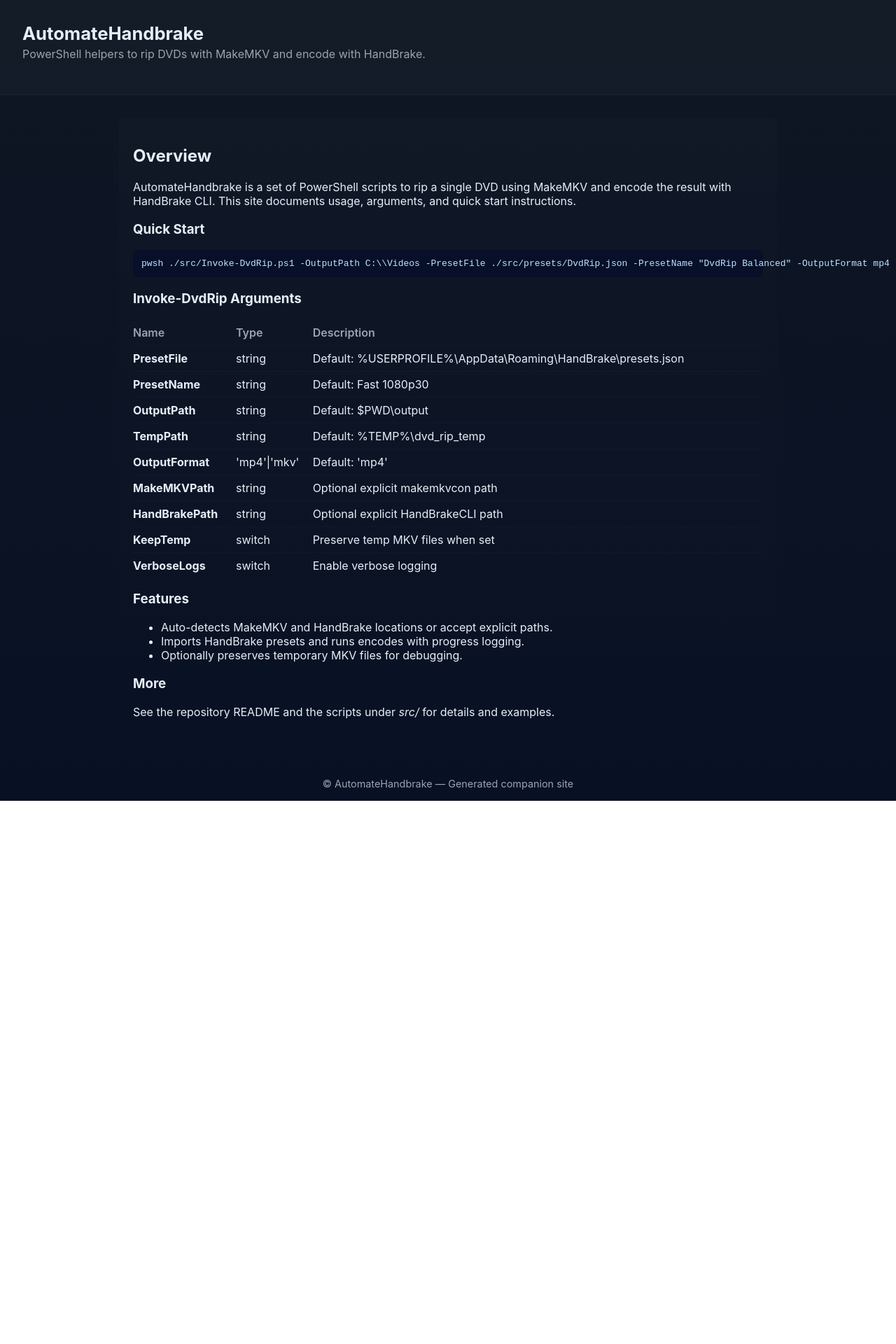
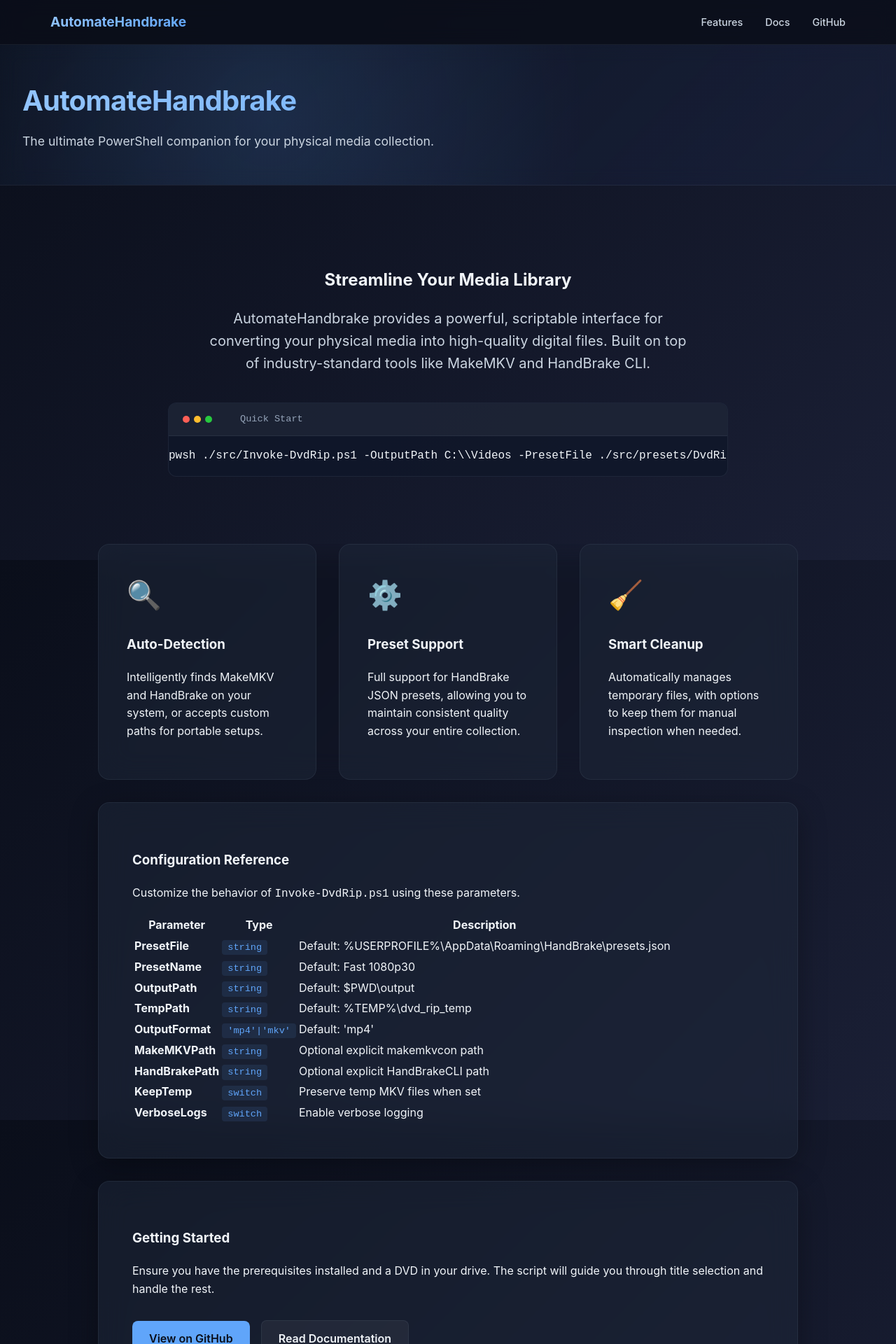
Before and after one commit to rjester/HandbrakeAutomate, a React (Vite) app in the folder website/: page / in a window 1280 px wide. Shown: the top 1920 px of the page at 70% size. Before the commit the page ends 1144 px from the top, so only its background shows below. Built offline with nearby package versions, Linux system fonts and the light colour scheme.

Commit message:
style(website): update to a more modern design with hero section, features grid, and sticky nav

```diff
--- a/website/src/App.tsx
+++ b/website/src/App.tsx
@@ -4,14 +4,33 @@
 export default function App(): JSX.Element {
   return (
     <div className="app">
+      <nav className="main-nav">
+        <div className="nav-container">
+          <div className="nav-logo">AutomateHandbrake</div>
+          <div className="nav-links">
+            <a href="#features">Features</a>
+            <a href="#docs">Docs</a>
+            <a href="https://github.com/yourusername/AutomateHandbrake">GitHub</a>
+          </div>
+        </div>
+      </nav>
       <header className="site-header">
         <h1>AutomateHandbrake</h1>
-        <p className="tagline">PowerShell helpers to rip DVDs with MakeMKV and encode with HandBrake.</p>
+        <p className="tagline">The ultimate PowerShell companion for your physical media collection.</p>
       </header>
       <main>
         <Home />
       </main>
-      <footer className="site-footer">© AutomateHandbrake — Generated companion site</footer>
+      <footer className="site-footer">
+        <div className="footer-content">
+          <p>© 2026 AutomateHandbrake. Built with React & Vite.</p>
+          <div className="footer-links">
+            <a href="#">Privacy</a>
+            <a href="#">Terms</a>
+            <a href="#">Contact</a>
+          </div>
+        </div>
+      </footer>
     </div>
   )
 }
--- a/website/src/pages/Home.tsx
+++ b/website/src/pages/Home.tsx
@@ -14,42 +14,74 @@
 
 export default function Home(): JSX.Element {
   return (
-    <section className="container">
-      <h2>Overview</h2>
-      <p>
-        AutomateHandbrake is a set of PowerShell scripts to rip a single DVD using MakeMKV
-        and encode the result with HandBrake CLI. This site documents usage, arguments,
-        and quick start instructions.
+    <div className="home-content">
+      <section className="container hero-section">
+        <h2>Streamline Your Media Library</h2>
+        <p className="lead">
+          AutomateHandbrake provides a powerful, scriptable interface for converting your physical media
+          into high-quality digital files. Built on top of industry-standard tools like MakeMKV
+          and HandBrake CLI.
         </p>
 
-      <h3>Quick Start</h3>
+        <div className="quick-start-box">
+          <div className="box-header">
+            <span className="terminal-dots"></span>
+            <span className="box-title">Quick Start</span>
+          </div>
           <pre className="cmd">pwsh ./src/Invoke-DvdRip.ps1 -OutputPath C:\\Videos -PresetFile ./src/presets/DvdRip.json -PresetName "DvdRip Balanced" -OutputFormat mp4</pre>
+        </div>
+      </section>
 
-      <h3>Invoke-DvdRip Arguments</h3>
+      <section className="container features-grid">
+        <div className="feature-card">
+          <div className="feature-icon">🔍</div>
+          <h3>Auto-Detection</h3>
+          <p>Intelligently finds MakeMKV and HandBrake on your system, or accepts custom paths for portable setups.</p>
+        </div>
+        <div className="feature-card">
+          <div className="feature-icon">⚙️</div>
+          <h3>Preset Support</h3>
+          <p>Full support for HandBrake JSON presets, allowing you to maintain consistent quality across your entire collection.</p>
+        </div>
+        <div className="feature-card">
+          <div className="feature-icon">🧹</div>
+          <h3>Smart Cleanup</h3>
+          <p>Automatically manages temporary files, with options to keep them for manual inspection when needed.</p>
+        </div>
+      </section>
+
+      <section className="container args-section">
+        <h3>Configuration Reference</h3>
+        <p>Customize the behavior of <code>Invoke-DvdRip.ps1</code> using these parameters.</p>
+        <div className="table-wrapper">
           <table className="args">
             <thead>
-          <tr><th>Name</th><th>Type</th><th>Description</th></tr>
+              <tr><th>Parameter</th><th>Type</th><th>Description</th></tr>
             </thead>
             <tbody>
               {args.map((a) => (
                 <tr key={a[0]}>
                   <td><strong>{a[0]}</strong></td>
-              <td>{a[1]}</td>
+                  <td><span className="type-badge">{a[1]}</span></td>
                   <td>{a[2]}</td>
                 </tr>
               ))}
             </tbody>
           </table>
+        </div>
+      </section>
 
-      <h3>Features</h3>
-      <ul>
-        <li>Auto-detects MakeMKV and HandBrake locations or accept explicit paths.</li>
-        <li>Imports HandBrake presets and runs encodes with progress logging.</li>
-        <li>Optionally preserves temporary MKV files for debugging.</li>
-      </ul>
-
-      <h3>More</h3>
-      <p>See the repository README and the scripts under <em>src/</em> for details and examples.</p>
+      <section className="container info-section">
+        <h3>Getting Started</h3>
+        <p>
+          Ensure you have the prerequisites installed and a DVD in your drive.
+          The script will guide you through title selection and handle the rest.
+        </p>
+        <div className="info-links">
+          <a href="https://github.com/yourusername/AutomateHandbrake" className="btn btn-primary">View on GitHub</a>
+          <a href="#docs" className="btn btn-secondary">Read Documentation</a>
+        </div>
       </section>
+    </div>
   )
 }
--- a/website/src/styles.css
+++ b/website/src/styles.css
@@ -1,18 +1,318 @@
-:root{
-  --bg:#0f1724;
-  --card:#0b1220;
-  --accent:#3b82f6;
-  --muted:#9ca3af;
-  --text:#e6eef8;
+:root {
+  --bg-start: #0a0e1a;
+  --bg-end: #1a1f35;
+  --card-bg: rgba(30, 41, 59, 0.5);
+  --accent: #60a5fa;
+  --accent-light: #93c5fd;
+  --accent-glow: rgba(96, 165, 250, 0.15);
+  --text: #f1f5f9;
+  --text-muted: #cbd5e1;
+  --text-dim: #94a3b8;
+  --border: rgba(148, 163, 184, 0.1);
+  --code-bg: rgba(15, 23, 42, 0.8);
+  --shadow: 0 10px 40px rgba(0, 0, 0, 0.3);
 }
-body{background:linear-gradient(180deg,var(--bg),#081024);color:var(--text);font-family:Inter,ui-sans-serif,system-ui,Segoe UI,Roboto,Helvetica,Arial,sans-serif;margin:0}
-.app{min-height:100vh;display:flex;flex-direction:column}
-.site-header{padding:2rem;background:rgba(255,255,255,0.02);border-bottom:1px solid rgba(255,255,255,0.03)}
-.site-header h1{margin:0;font-size:1.6rem}
-.tagline{color:var(--muted);margin-top:0.25rem}
-.container{max-width:900px;margin:2rem auto;padding:1.25rem;background:linear-gradient(180deg, rgba(255,255,255,0.01), transparent);border-radius:8px}
-.cmd{background:#071028;padding:0.75rem;border-radius:6px;color:#bfe0ff}
-.args{width:100%;border-collapse:collapse;margin-top:0.5rem}
-.args th{font-weight:600;text-align:left;padding:0.5rem 0;color:var(--muted)}
-.args td{padding:0.5rem 0;border-top:1px solid rgba(255,255,255,0.02)}
-.site-footer{margin-top:auto;padding:1rem;text-align:center;color:var(--muted);font-size:0.9rem}
+
+* {
+  box-sizing: border-box;
+}
+
+body {
+  background: linear-gradient(135deg, var(--bg-start) 0%, var(--bg-end) 100%);
+  background-attachment: fixed;
+  color: var(--text);
+  font-family: 'Inter', -apple-system, BlinkMacSystemFont, 'Segoe UI', Roboto, sans-serif;
+  margin: 0;
+  line-height: 1.6;
+  font-size: 16px;
+  -webkit-font-smoothing: antialiased;
+}
+
+.app {
+  min-height: 100vh;
+  display: flex;
+  flex-direction: column;
+}
+
+.site-header {
+  padding: 3rem 2rem;
+  background: linear-gradient(135deg, rgba(96, 165, 250, 0.03) 0%, rgba(59, 130, 246, 0.05) 100%);
+  border-bottom: 1px solid var(--border);
+  backdrop-filter: blur(12px);
+  position: relative;
+}
+
+.site-header::before {
+  content: '';
+  position: absolute;
+  inset: 0;
+  background: radial-gradient(circle at 30% 50%, var(--accent-glow), transparent 50%);
+  pointer-events: none;
+}
+
+.site-header h1 {
+  margin: 0;
+  font-size: 2.5rem;
+  font-weight: 700;
+  background: linear-gradient(135deg, var(--accent-light) 0%, var(--accent) 100%);
+  -webkit-background-clip: text;
+  -webkit-text-fill-color: transparent;
+  background-clip: text;
+  letter-spacing: -0.02em;
+  position: relative;
+}
+
+.tagline {
+  color: var(--text-muted);
+  margin: 0.75rem 0 0 0;
+  font-size: 1.1rem;
+  font-weight: 400;
+  position: relative;
+}
+
+main {
+  flex: 1;
+  padding: 2rem 1rem;
+}
+
+.container {
+  max-width: 1000px;
+  margin: 0 auto 2rem auto;
+  padding: 3rem;
+  background: var(--card-bg);
+  border-radius: 16px;
+  border: 1px solid var(--border);
+  backdrop-filter: blur(20px);
+  box-shadow: var(--shadow);
+}
+
+.hero-section {
+  text-align: center;
+  background: transparent;
+  border: none;
+  box-shadow: none;
+  backdrop-filter: none;
+  padding: 4rem 1rem;
+}
+
+.lead {
+  font-size: 1.25rem;
+  max-width: 700px;
+  margin: 0 auto 2.5rem auto;
+  color: var(--text-muted);
+}
+
+.quick-start-box {
+  background: var(--code-bg);
+  border-radius: 12px;
+  border: 1px solid var(--border);
+  overflow: hidden;
+  max-width: 800px;
+  margin: 0 auto;
+  text-align: left;
+}
+
+.box-header {
+  background: rgba(255, 255, 255, 0.05);
+  padding: 0.75rem 1.25rem;
+  display: flex;
+  align-items: center;
+  gap: 1rem;
+  border-bottom: 1px solid var(--border);
+}
+
+.terminal-dots {
+  display: flex;
+  gap: 6px;
+}
+
+.terminal-dots::before,
+.terminal-dots::after {
+  content: '';
+  width: 10px;
+  height: 10px;
+  border-radius: 50%;
+}
+
+.terminal-dots::before {
+  background: #ff5f56;
+  box-shadow: 16px 0 0 #ffbd2e, 32px 0 0 #27c93f;
+}
+
+.box-title {
+  margin-left: 40px;
+  font-size: 0.85rem;
+  color: var(--text-dim);
+  font-family: monospace;
+}
+
+.features-grid {
+  display: grid;
+  grid-template-columns: repeat(auto-fit, minmax(280px, 1fr));
+  gap: 2rem;
+  background: transparent;
+  border: none;
+  box-shadow: none;
+  padding: 0;
+}
+
+.feature-card {
+  background: var(--card-bg);
+  padding: 2.5rem;
+  border-radius: 16px;
+  border: 1px solid var(--border);
+  transition: transform 0.2s ease, border-color 0.2s ease;
+}
+
+.feature-card:hover {
+  transform: translateY(-5px);
+  border-color: var(--accent);
+}
+
+.feature-icon {
+  font-size: 2.5rem;
+  margin-bottom: 1.5rem;
+}
+
+.type-badge {
+  background: rgba(96, 165, 250, 0.1);
+  color: var(--accent);
+  padding: 0.2rem 0.5rem;
+  border-radius: 4px;
+  font-family: monospace;
+  font-size: 0.85rem;
+}
+
+.btn {
+  display: inline-block;
+  padding: 0.8rem 1.5rem;
+  border-radius: 8px;
+  font-weight: 600;
+  text-decoration: none;
+  transition: all 0.2s ease;
+  cursor: pointer;
+}
+
+.btn-primary {
+  background: var(--accent);
+  color: var(--bg-start);
+}
+
+.btn-primary:hover {
+  background: var(--accent-light);
+  transform: scale(1.02);
+}
+
+.btn-secondary {
+  background: rgba(255, 255, 255, 0.05);
+  color: var(--text);
+  border: 1px solid var(--border);
+  margin-left: 1rem;
+}
+
+.btn-secondary:hover {
+  background: rgba(255, 255, 255, 0.1);
+}
+
+.info-links {
+  margin-top: 2rem;
+}
+
+.table-wrapper {
+  overflow-x: auto;
+}
+
+.main-nav {
+  background: rgba(10, 14, 26, 0.8);
+  backdrop-filter: blur(12px);
+  border-bottom: 1px solid var(--border);
+  position: sticky;
+  top: 0;
+  z-index: 100;
+}
+
+.nav-container {
+  max-width: 1200px;
+  margin: 0 auto;
+  padding: 1rem 2rem;
+  display: flex;
+  justify-content: space-between;
+  align-items: center;
+}
+
+.nav-logo {
+  font-weight: 700;
+  font-size: 1.2rem;
+  background: linear-gradient(135deg, var(--accent-light) 0%, var(--accent) 100%);
+  -webkit-background-clip: text;
+  -webkit-text-fill-color: transparent;
+}
+
+.nav-links {
+  display: flex;
+  gap: 2rem;
+}
+
+.nav-links a {
+  color: var(--text-muted);
+  text-decoration: none;
+  font-size: 0.9rem;
+  font-weight: 500;
+  transition: color 0.2s ease;
+}
+
+.nav-links a:hover {
+  color: var(--accent);
+}
+
+.footer-content {
+  max-width: 1200px;
+  margin: 0 auto;
+  display: flex;
+  flex-direction: column;
+  gap: 1rem;
+}
+
+.footer-links {
+  display: flex;
+  justify-content: center;
+  gap: 2rem;
+}
+
+.footer-links a {
+  color: var(--text-dim);
+  text-decoration: none;
+  font-size: 0.85rem;
+}
+
+.footer-links a:hover {
+  color: var(--text-muted);
+}
+
+@media (max-width: 768px) {
+  .site-header h1 {
+    font-size: 2rem;
+  }
+
+  .container {
+    padding: 2rem 1.5rem;
+    border-radius: 12px;
+  }
+
+  h2 {
+    font-size: 1.75rem;
+  }
+
+  h3 {
+    font-size: 1.25rem;
+  }
+
+  .args {
+    font-size: 0.85rem;
+  }
+
+  .args th,
+  .args td {
+    padding: 0.75rem;
+  }
+}
```
Lines whose indentation alone changed are shown as unchanged.
